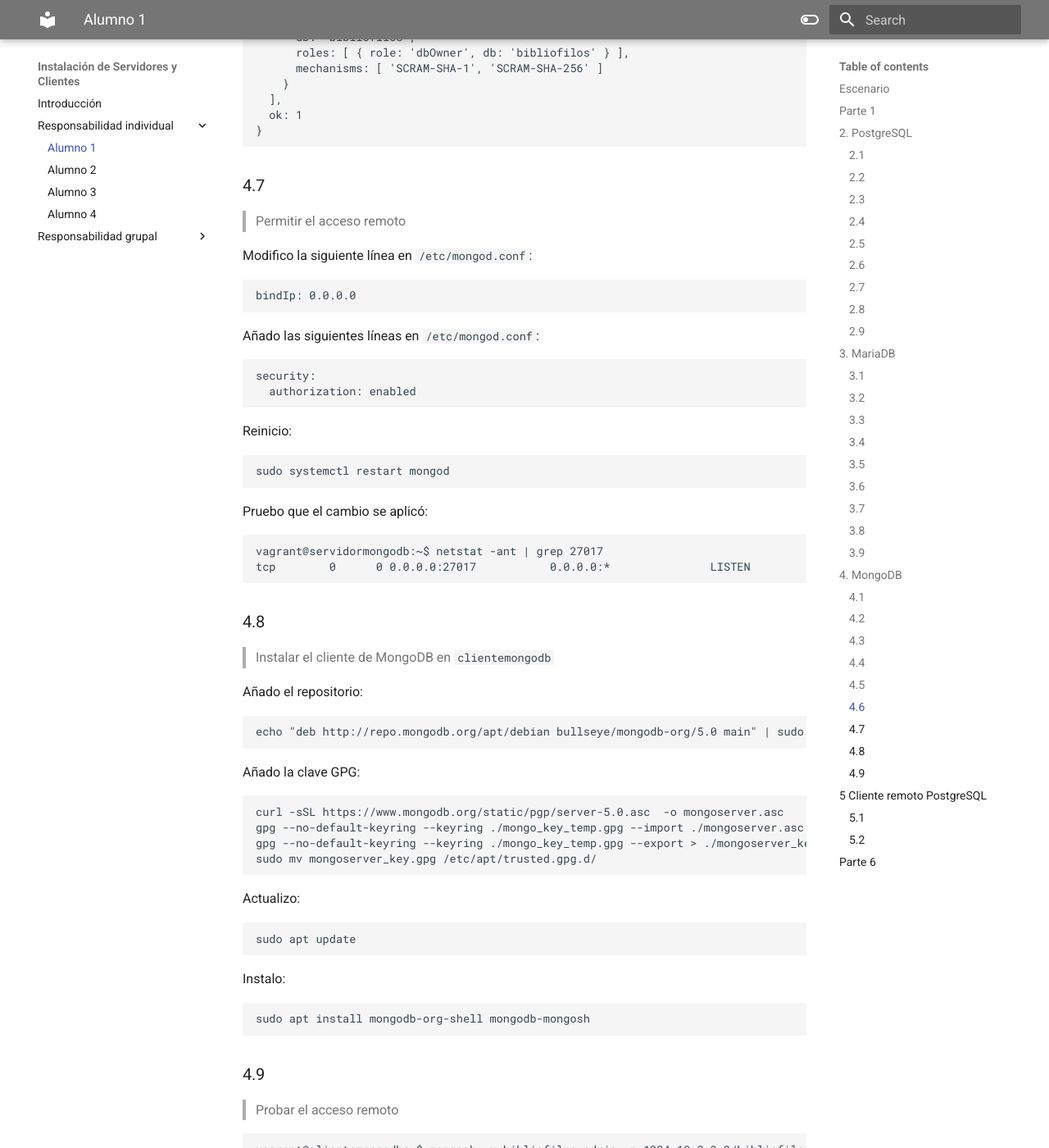
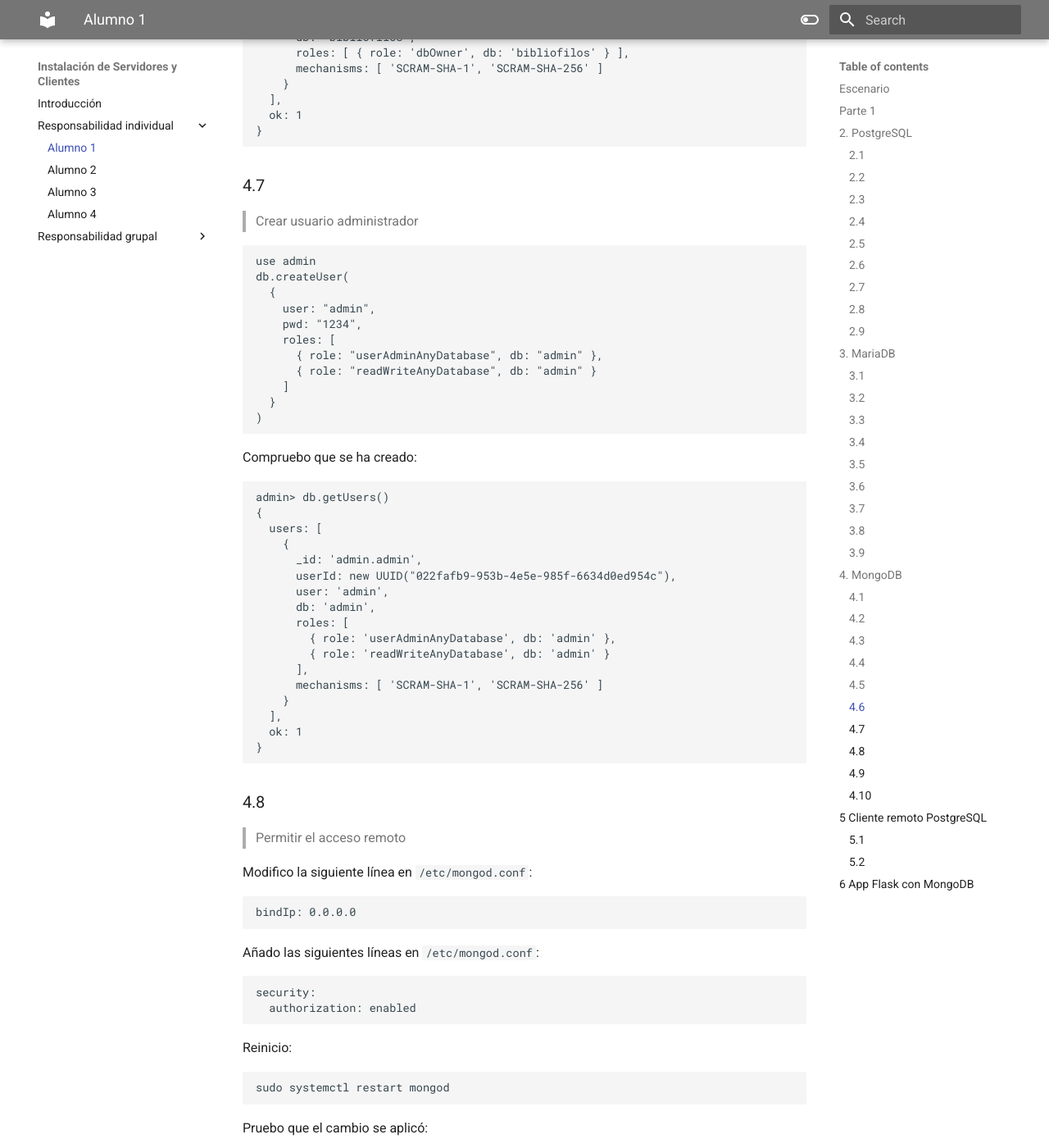
Before and after one commit to adriasir123/grupalesbdc, an MkDocs documentation site: the page built from docs/ri/alumno1.md, in a window 1280 px wide and 1400 px high, scrolled down 16718 px. Shown: the whole window at 82% size. Built offline with MkDocs 1.6.1 and Material for MkDocs 9.7.7, drawn with Linux system fonts in a browser that asks for light colours; some of the changed text lies outside the part shown.

Commit message:
prueba para antonio imagen

````diff
--- a/docs/ri/alumno1.md
+++ b/docs/ri/alumno1.md
@@ -907,6 +907,46 @@ bibliofilos> db.getUsers()
 
 ### 4.7
 
+> Crear usuario administrador
+
+```sql
+use admin
+db.createUser(
+  {
+    user: "admin",
+    pwd: "1234",
+    roles: [
+      { role: "userAdminAnyDatabase", db: "admin" },
+      { role: "readWriteAnyDatabase", db: "admin" }
+    ]
+  }
+)
+```
+
+Compruebo que se ha creado:
+
+```shell
+admin> db.getUsers()
+{
+  users: [
+    {
+      _id: 'admin.admin',
+      userId: new UUID("022fafb9-953b-4e5e-985f-6634d0ed954c"),
+      user: 'admin',
+      db: 'admin',
+      roles: [
+        { role: 'userAdminAnyDatabase', db: 'admin' },
+        { role: 'readWriteAnyDatabase', db: 'admin' }
+      ],
+      mechanisms: [ 'SCRAM-SHA-1', 'SCRAM-SHA-256' ]
+    }
+  ],
+  ok: 1
+}
+```
+
+### 4.8
+
 > Permitir el acceso remoto
 
 Modifico la siguiente línea en `/etc/mongod.conf`:
@@ -966,7 +1006,7 @@ Instalo:
 sudo apt install mongodb-org-shell mongodb-mongosh
 ```
 
-### 4.9
+### 4.10
 
 > Probar el acceso remoto
 
@@ -1055,32 +1095,6 @@ bibliofilos=> select * from bibliotecas;
 (2 rows)
 ```
 
+## 6 App Flask con MongoDB
 
-
-
-
-
-
-
-
-
-
-
-
-
-
-
-
-
-
-
-
-
-
-
-## Parte 6
-
-> Realización de una aplicación web en cualquier lenguaje que conecte con el servidor MongoDB desde un cliente remoto tras autenticarse y muestre alguna información almacenada en el mismo.
-
-
-Se aportará el código de las aplicaciones realizadas y prueba de funcionamiento de las mismas.
+En [este repositorio](https://github.com/adriasir123/flask-mongo) se encuentran tanto el código de la aplicación como su guía de uso y pruebas de funcionamiento.
````
Also changed, not shown: other parts of docs/ri/alumno1.md (+1 -1 lines).
